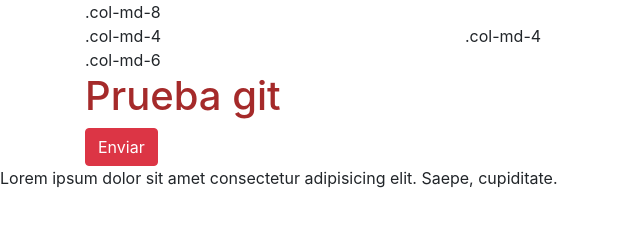
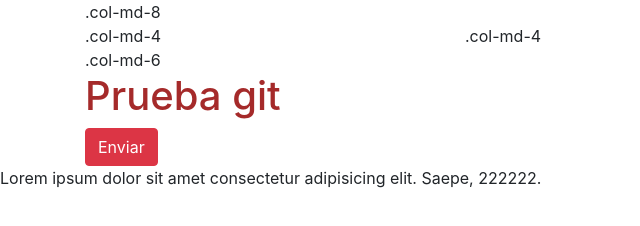
Before and after one commit to Megamaster-lag/gitHub02, a plain HTML site: page index.html in a window 1280 px wide. Shown: the full height of the page, 0-640 px from the left. Drawn offline with nearby package versions, Linux system fonts and the light colour scheme.

Commit message:
Agregue dos al final

```diff
--- a/index.html
+++ b/index.html
@@ -27,7 +27,7 @@
           <div class="btn btn-danger">Enviar</div>
 
     </div>
-    <p>Lorem ipsum dolor sit amet consectetur adipisicing elit. Saepe, cupiditate.</p>
+    <p>Lorem ipsum dolor sit amet consectetur adipisicing elit. Saepe, 222222.</p>
 
 
 </body>
```
